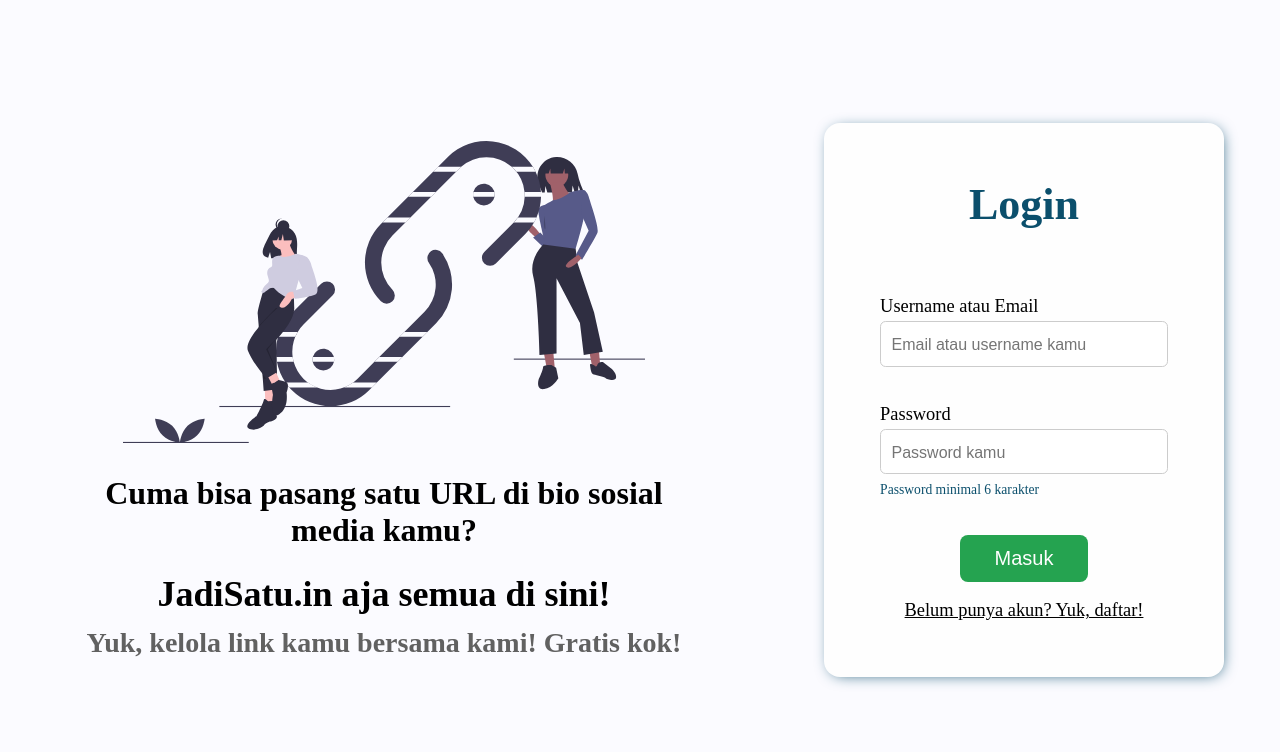
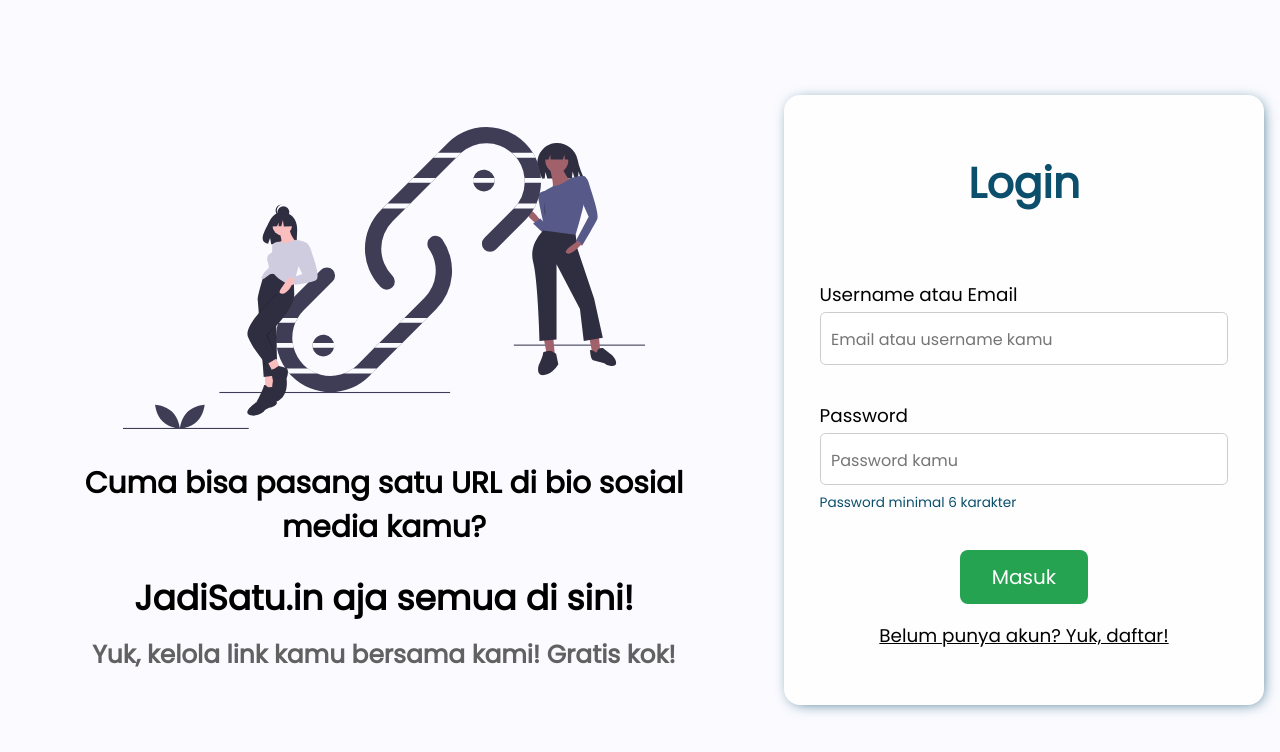
Before and after one commit to ilhamabdulm/pohonurl, a React (Create React App) app in the folder client/: page / in a window 1280 px wide. Shown: the top 752 px of the page. Built offline with nearby package versions, Linux system fonts and the light colour scheme.

Commit message:
add poppins font

```diff
--- a/client/src/App.css
+++ b/client/src/App.css
@@ -1,3 +1,5 @@
+@import url('https://fonts.googleapis.com/css2?family=Poppins&display=swap');
+
 :root {
   --background-color: #fbfbff;
   --black-text-color: #1b1b1b;
@@ -15,6 +17,7 @@
   padding: 0;
   box-sizing: border-box;
   animation: fade-in 0.575s ease-in-out;
+  font-family: 'Poppins', sans-serif;
 }
 
 @keyframes fade-in {
@@ -38,27 +41,27 @@
 }
 
 h1 {
-  font-size: 2.75rem;
+  font-size: 2.65rem;
 }
 
 h2 {
-  font-size: 2.25rem;
+  font-size: 2.15rem;
 }
 
 h3 {
-  font-size: 2rem;
+  font-size: 1.85rem;
 }
 
 h4 {
-  font-size: 1.75rem;
+  font-size: 1.55rem;
 }
 
 h5 {
-  font-size: 1.5rem;
+  font-size: 1.35rem;
 }
 
 h6 {
-  font-size: 1rem;
+  font-size: 0.85rem;
 }
 
 @media only screen and (max-width: 72rem) {
--- a/client/src/pages/AuthPage/styles.module.css
+++ b/client/src/pages/AuthPage/styles.module.css
@@ -49,7 +49,7 @@
 }
 
 .auth-area > .box {
-  width: 25rem;
+  width: 30rem;
   height: auto;
   background-color: #fefefe;
   border-radius: 1rem;
```
